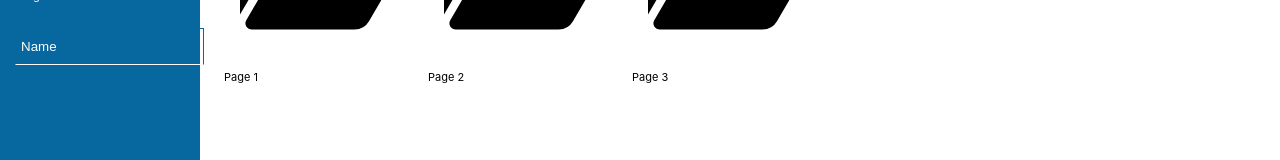
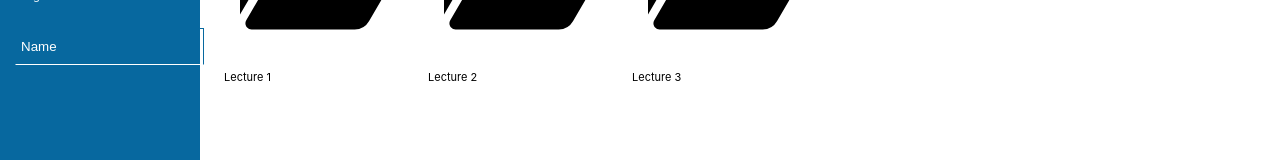
Before and after one commit to hyungmogu/note-sharing-app, a React (Create React App) app in the folder web/: page /note-sharing-app/notes/1 in a window 1280 px wide. Shown: the part 195-355 px from the top of the page. Built offline with nearby package versions, Linux system fonts and the light colour scheme.

Commit message:
feat: show NoteImageObject on clicking NoteFolderObject 'DirectoryScreen'

```diff
--- a/web/src/components/NoteFolderObject.js
+++ b/web/src/components/NoteFolderObject.js
@@ -1,6 +1,6 @@
 import React, { Component } from 'react';
 
-import { NavLink, withRouter } from 'react-router-dom';
+import { Link, withRouter } from 'react-router-dom';
 import { FontAwesomeIcon } from '@fortawesome/react-fontawesome';
 import { faFolderOpen } from '@fortawesome/free-solid-svg-icons';
 
@@ -8,14 +8,21 @@ class NoteFolderObject extends Component {
 
     render() {
         return (
-            <NavLink to="#" className="noteFolder">
+            <Link to={{
+                path: `/notes/${this.props.slug}`,
+                state: {
+                    pk: this.props.pk,
+                    name: this.props.name,
+                    isFolder: true
+                }
+            }} className="noteFolder">
                 <section class="icon">
                     <FontAwesomeIcon icon={faFolderOpen}/>
                 </section>
                 <section>
                     <span>{this.props.name}</span>
                 </section>
-            </NavLink>
+            </Link>
         );
     }
 };
--- a/web/src/screens/DirectoryScreen.js
+++ b/web/src/screens/DirectoryScreen.js
@@ -1,11 +1,29 @@
 import React, { Component } from 'react';
 
 import NoteFolderObject from '../components/NoteFolderObject';
+import NoteImageObject from '../components/NoteImageObject';
 import SecondaryHeader from '../components/SecondaryHeader';
 
 class DirectoryScreen extends Component {
 
     state = {
+        folders: [
+            {
+                pk: 1,
+                slug: 'lecture1',
+                name: 'Lecture 1'
+            },
+            {
+                pk: 2,
+                slug: 'lecture2',
+                name: 'Lecture 2'
+            },
+            {
+                pk: 3,
+                slug: 'lecture3',
+                name: 'Lecture 3'
+            }
+        ],
         items: [
             {
                 pk: 1,
@@ -26,6 +44,16 @@ class DirectoryScreen extends Component {
     }
 
     render() {
+
+        let isFolder = false;
+
+        try {
+            console.log(this.props.location);
+            isFolder = this.props.location.state.isFolder;
+        } catch(Error) {}
+
+        console.log(isFolder);
+
         return (
             <section
             className="section--screen section--screen-directory"
@@ -33,9 +61,17 @@ class DirectoryScreen extends Component {
                 <SecondaryHeader/>
                 <main className="main--type-content">
                     <section className="section--items">
-                        {this.state.items.map(({pk, ...props}) =>
-                            <NoteFolderObject key={pk} {...props}/>
-                        )}
+                        {!isFolder ? this.state.folders.map((props) => {
+                            console.log('I am here 2');
+                            console.log(isFolder);
+                            return <NoteFolderObject key={props.pk} {...props}/>
+                        }) :
+
+                        this.state.items.map((props) => {
+                            console.log('I am here 1');
+                            console.log(isFolder);
+                            return <NoteImageObject key={props.pk} {...props}/>
+                        })}
                     </section>
                 </main>
             </section>
```
